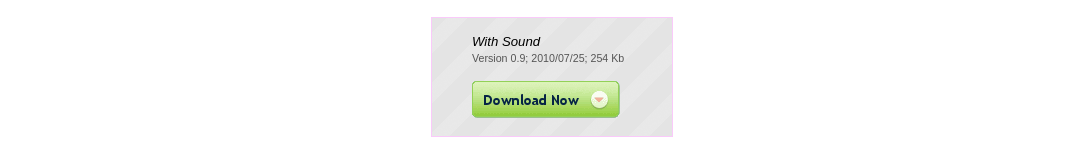
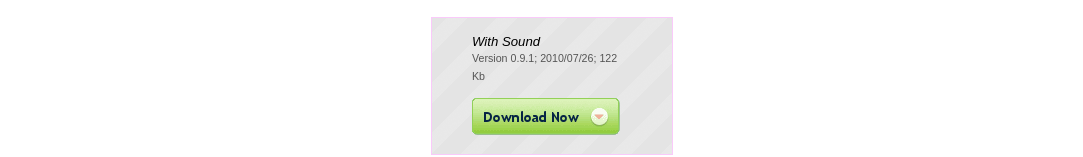
Before and after one commit to jamiew/google-alarm, a plain HTML site: page website/index.html in a window 1280 px wide. Shown: the part 423-580 px from the top of the page, without its empty margins (88-1171 px from the left). Drawn offline with Linux system fonts and the light colour scheme.

Commit message:
version/size bump

```diff
--- a/website/index.html
+++ b/website/index.html
@@ -45,9 +45,9 @@
   <div class="download_box" id="downloads">
     <em>With Sound</em>
     <p class="meta">
-      Version 0.9;
-      2010/07/25;
-      254 Kb
+      Version 0.9.1;
+      2010/07/26;
+      122 Kb
     </p>
 		<p>
 		  <a href="google-alarm.xpi" class="button" id="download_button"><img src="download_now.gif" width="148" border="0" height="37"></a>
```
